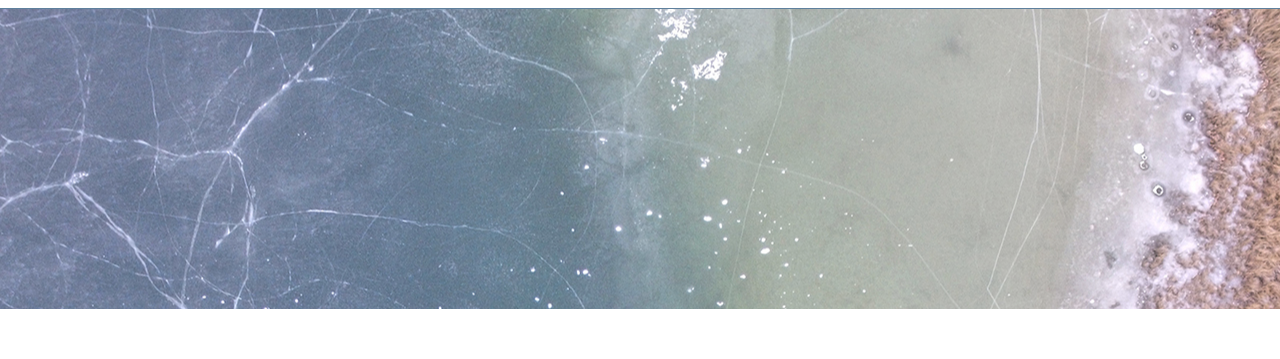
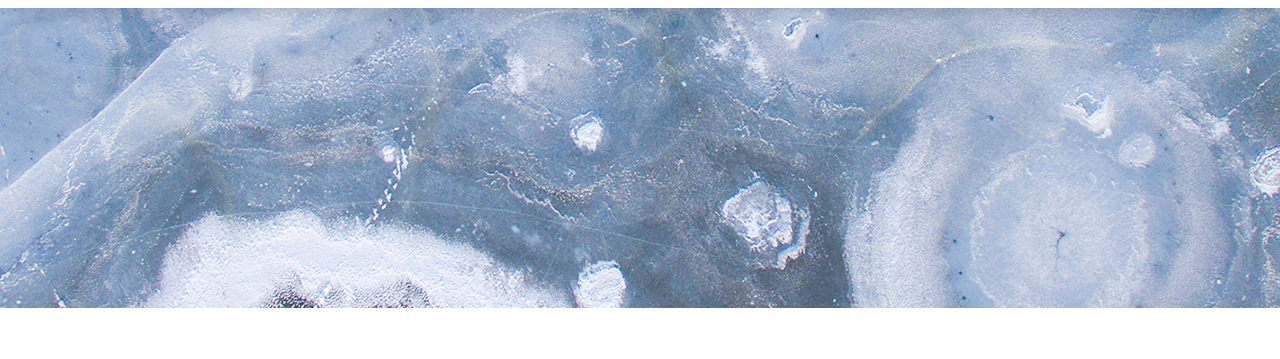
Before and after one commit to morganelle/portfolio, a website: page Public/index.html in a window 1280 px wide. Shown: the part 34-393 px from the top of the page. Drawn offline with nearby package versions, Linux system fonts and the light colour scheme.

Commit message:
finalized header image, updated nav

```diff
--- a/Public/styles/base.css
+++ b/Public/styles/base.css
@@ -7,7 +7,7 @@
 }
 
 header {
-  border-bottom: 1px solid #5F819E;
+  box-shadow: 0px 0px 24px 0px rgba(10,10,10,1);
 }
 h1, h4, h5, h6 {
   font-weight: 300;
--- a/Public/styles/layout.css
+++ b/Public/styles/layout.css
@@ -18,7 +18,7 @@ nav.top-nav {
 }
 
 nav.top-nav i.menu {
-  padding: 11px 6px 6px 0;
+  padding: 11px 16px 6px 0;
   float: right;
 }
 
@@ -53,8 +53,8 @@ nav.top-nav a {
 
 /* Image banner */
 div.banner {
-  background-image: url("/assets/global/banner-3.jpg");
-  min-height: 200px;
+  background-image: url("/assets/global/2/banner-3.jpg");
+  min-height: 180px;
   background-position: center;
   opacity: 0.8;
 }
@@ -79,7 +79,7 @@ section#projects {
 
 /* Media Queries */
 /* Tablets */
-@media only screen and (min-width: 769px) {
+@media only screen and (min-width: 767px) {
   /* menu rules */
   nav.top-nav ul  {
     background-color: rgba(255, 255, 255, 0);
@@ -117,8 +117,8 @@ section#projects {
     display: none;
   }
   div.banner {
-    background-image: url("/assets/global/banner-3.jpg");
-    min-height: 275px;
+    background-image: url("/assets/global/2/banner-2.jpg");
+    min-height: 250px;
   }
 }
 
@@ -130,7 +130,7 @@ section#projects {
     margin: 0 auto;
   }
   div.banner {
-    background-image: url("/assets/global/banner-1.jpg");
+    background-image: url("/assets/global/2/banner-1.jpg");
     min-height: 300px;
   }
 }
```
Also changed, not shown: public/assets/global/2/banner-1.jpg (added), public/assets/global/2/banner-2.jpg (added), public/assets/global/2/banner-3.jpg (added), public/assets/global/banner-3.jpg.
